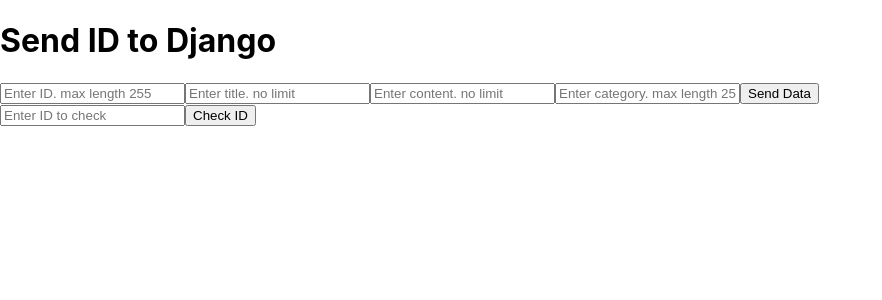
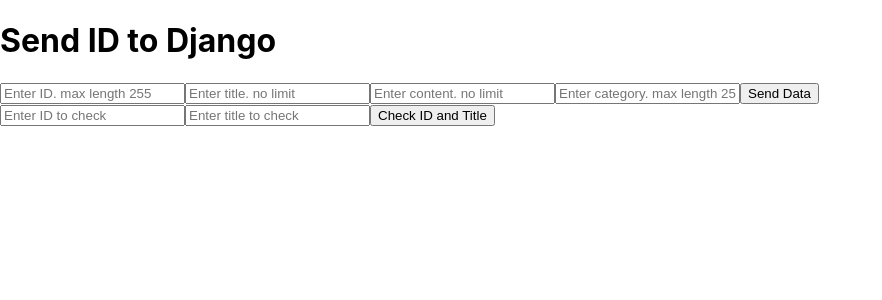
Before and after one commit to Campus-Mate/back-end, a React (Create React App) app in the folder frontend/: page / in a window 1280 px wide. Shown: the top 300 px of the page, without its empty margins (0-882 px from the left). Built offline with nearby package versions, Linux system fonts and the light colour scheme.

Commit message:
add title

```diff
--- a/frontend/src/components/SendID.js
+++ b/frontend/src/components/SendID.js
@@ -8,6 +8,7 @@
   const [title, setTitle] = useState('');
   const [responseData, setResponseData] = useState(null);
   const [checkId, setCheckId] = useState('');
+  const [checkTitle, setCheckTitle] = useState('');
   const [checkResponse, setCheckResponse] = useState([]);
   const [error, setError] = useState(null);
 
@@ -26,9 +27,9 @@
     }
   };
 
-  const handleCheckId = async () => {
+  const handleCheckIdAndTitle = async () => {
     try {
-      const response = await axios.post('http://3.37.222.122:8001/api/show_id/', { id_value: checkId }, {
+      const response = await axios.post('http://3.37.222.122:8001/api/show_id/', { id_value: checkId, title: checkTitle }, {
         headers: {
           'Content-Type': 'application/json',
         }
@@ -47,7 +48,7 @@
         headers: {
           'Content-Type': 'application/json',
         },
-        data: { id_value: idValue } // 'data' 속성에 id_value 포함
+        data: { id_value: idValue }
       });
       setCheckResponse(checkResponse.filter(record => record.id_value !== idValue));
       setError(null);
@@ -78,14 +79,12 @@
           onChange={(e) => setContent(e.target.value)}
           placeholder="Enter content. no limit"
         />
-
         <input
           type="text"
           value={category}
           onChange={(e) => setCategory(e.target.value)}
           placeholder="Enter category. max length 255"
         />
-
         <button type="submit">Send Data</button>
       </form>
 
@@ -107,7 +106,13 @@
           onChange={(e) => setCheckId(e.target.value)}
           placeholder="Enter ID to check"
         />
-        <button onClick={handleCheckId}>Check ID</button>
+        <input
+          type="text"
+          value={checkTitle}
+          onChange={(e) => setCheckTitle(e.target.value)}
+          placeholder="Enter title to check"
+        />
+        <button onClick={handleCheckIdAndTitle}>Check ID and Title</button>
       </div>
 
       {checkResponse.length > 0 && (
```
Also changed, not shown: 1 other file (tests, documents, lock files or other folders).
